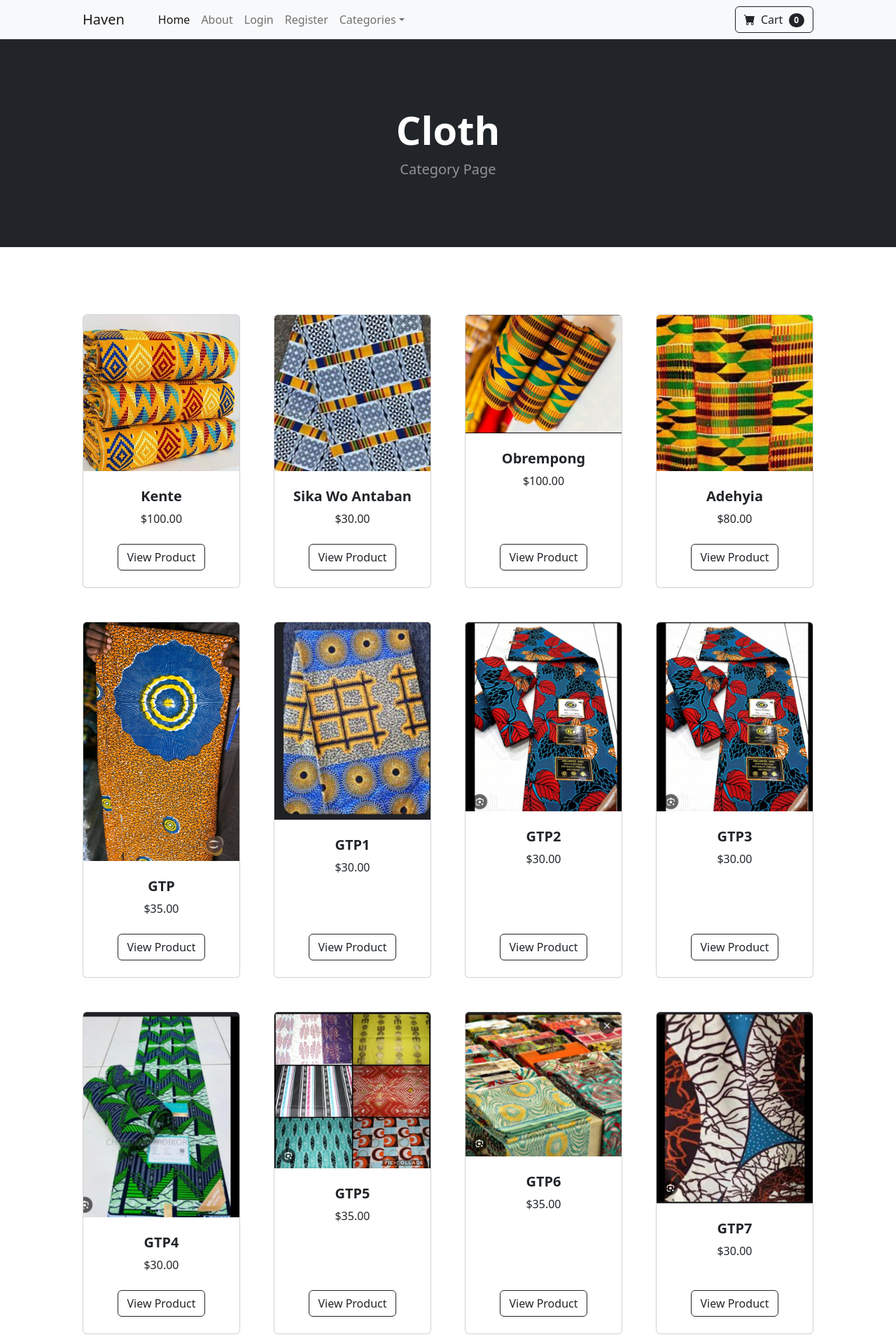
After one commit to Apostle01/The_Emporium, a Django app: page /category/Cloth in a window 1280 px wide. The commit adds this page. Shown: the top 1920 px of the page at 70% size. Run offline with Django 5.2, Linux system fonts and the light colour scheme; data comes from the database, SQL or seed files in the repository; both versions use the stored data as it was after the commit.

Commit message:
Added category pages

```diff
--- /dev/null
+++ b/haven/templates/category.html
@@ -0,0 +1,89 @@
+{% extends 'base.html' %}
+
+{% block content %}
+
+        <!-- Header -->
+        <header class="bg-dark py-5">
+            <div class="container px-4 px-lg-5 my-5">
+                <div class="text-center text-white">
+                    <h1 class="display-4 fw-bolder">{{ category }}</h1>
+                    <p class="lead fw-normal text-white-50 mb-0">Category Page</p>
+                </div>
+            </div>
+        </header>
+        <!-- Section -->
+        <section class="py-5">
+            <div class="container px-4 px-lg-5 mt-5">
+                <div class="row gx-4 gx-lg-5 row-cols-2 row-cols-md-3 row-cols-xl-4 justify-content-center">
+                    {% for product in products %}
+                    {% if product.is_sale %}
+
+                    <div class="col mb-5">
+                        <div class="card h-100">
+                            <!-- Sale badge-->
+                            <div class="badge bg-dark text-white position-absolute" style="top: 0.5rem; right: 0.5rem">Sale</div>
+
+                            <!-- Product image-->
+                            <img class="card-img-top" src="{{ product.image.url }}" alt="..." />
+                            <!-- Product details-->
+                            <div class="card-body p-4">
+                                <div class="text-center">
+                                    <!-- Product name-->
+                                    <h5 class="fw-bolder">{{ product.name }}</h5>
+                                    <!-- Sale -->
+                <div class="d-flex justify-content-center small text-warning mb-2">
+                <div class="bi-star-fill"></div>
+                &nbsp;&nbsp;Sale!&nbsp;&nbsp;
+                <div class="bi-star-fill"></div>
+                </div>
+
+                                    <!-- Product price-->
+                                    <strike>
+                                    ${{ product.price }}
+                                    </strike>
+                                    &nbsp;
+                                    ${{ product.sale_price }}
+                                    <br/>
+                                    {{ product.description }}
+
+                                </div>
+                            </div>
+                                   <!-- Product actions-->
+                                   <div class="card-footer p-4 pt-0 border-top-0 bg-transparent">
+                                    <div class="text-center">
+                                        <a class="btn btn-outline-dark mt-auto" href="{% url 'product' product.id  %}">View Product</a>
+                                    </div>
+                                                            </div>
+                                                        </div>
+                                                    </div>
+
+
+                    {% else %}
+                <div class="col mb-5">
+                        <div class="card h-100">
+                            <!-- Product image-->
+                            <img class="card-img-top" src="{{ product.image.url }}" alt="..." />
+                            <!-- Product details-->
+                            <div class="card-body p-4">
+                                <div class="text-center">
+                                    <!-- Product name-->
+                                    <h5 class="fw-bolder">{{ product.name }}</h5>
+                                    <!-- Product price-->
+                                    ${{ product.price }}
+                                </div>
+                            </div>
+                                  <!-- Product actions-->
+                                  <div class="card-footer p-4 pt-0 border-top-0 bg-transparent">
+                                    <div class="text-center"><a class="btn btn-outline-dark mt-auto" href="{% url 'product' product.id %}">View Product</a></div>
+                                                            </div>
+                                                        </div>
+                                                    </div>
+
+                                                        {% endif %}
+                                                    {% endfor %}
+
+
+                                            </div>
+                                        </section>
+
+                                {% endblock %}
--- a/haven/templates/navbar.html
+++ b/haven/templates/navbar.html
@@ -20,12 +20,12 @@
                 {% endif %}
 
                 <li class="nav-item dropdown">
-                    <a class="nav-link dropdown-toggle" id="navbarDropdown" href="#" role="button" data-bs-toggle="dropdown" aria-expanded="false">Shop</a>
+                    <a class="nav-link dropdown-toggle" id="navbarDropdown" href="#" role="button" data-bs-toggle="dropdown" aria-expanded="false">Categories</a>
                     <ul class="dropdown-menu" aria-labelledby="navbarDropdown">
-                        <li><a class="dropdown-item" href="#!">All Products</a></li>
+                        <li><a class="dropdown-item" href="{% url 'home' %}">All Products</a></li>
                         <li><hr class="dropdown-divider" /></li>
-                        <li><a class="dropdown-item" href="#!">Popular Items</a></li>
-                        <li><a class="dropdown-item" href="#!">New Arrivals</a></li>
+                        <li><a class="dropdown-item" href="{% url 'category' 'Cloth' %}">Cloth</a></li>
+                        <li><a class="dropdown-item" href="{% url 'category' 'Ghanaian-Wax-Print' %}">Ghanaian Wax Print</a></li>
                     </ul>
                 </li>
             </ul>
--- a/haven/urls.py
+++ b/haven/urls.py
@@ -8,4 +8,5 @@ urlpatterns = [
     path('logout/', views.logout_user, name='logout'),
     path('register/', views.register_user, name='register'),
     path('product/<int:pk>', views.product, name='product'),
+     path('category/<str:foo>', views.category, name='category')
 ]
--- a/haven/views.py
+++ b/haven/views.py
@@ -1,11 +1,25 @@
 from django.shortcuts import render, redirect
-from .models import Product
+from .models import Product, Category
 from django.contrib.auth import authenticate, login, logout
 from django.contrib import messages
 from django.contrib.auth.models import User
 from django.contrib.auth.forms import UserCreationForm
 from .forms import SignUpForm
 from django import forms
+
+
+def category(request, foo):
+	# Replace Hyphens with Spaces
+	foo = foo.replace('-', ' ')
+	# Grab the category from the url
+	try:
+		# Look Up The Category
+		category = Category.objects.get(name=foo)
+		products = Product.objects.filter(category=category)
+		return render(request, 'category.html', {'products':products, 'category':category})
+	except:
+		messages.success(request, ("That Category Doesn't Exist..."))
+		return redirect('home')
 
 
 def product(request, pk):
```
Also changed, not shown: db.sqlite3.
